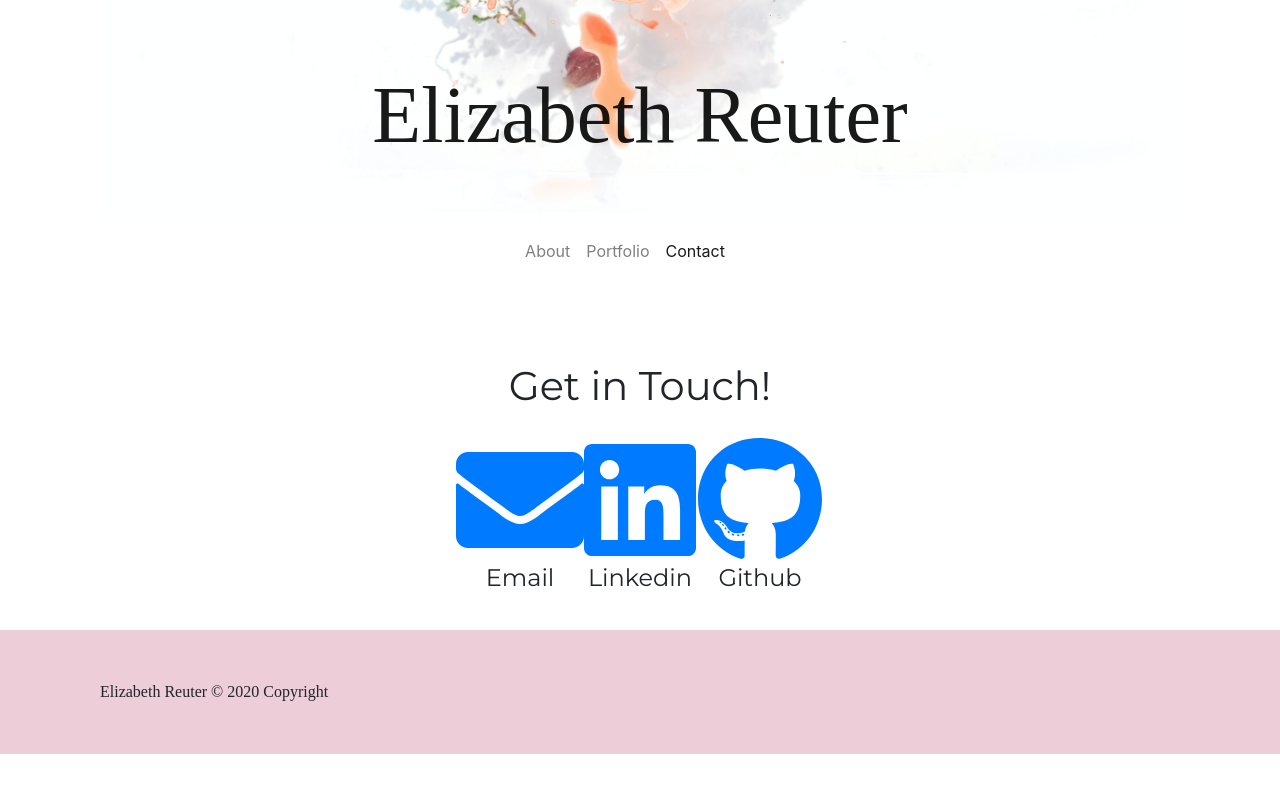
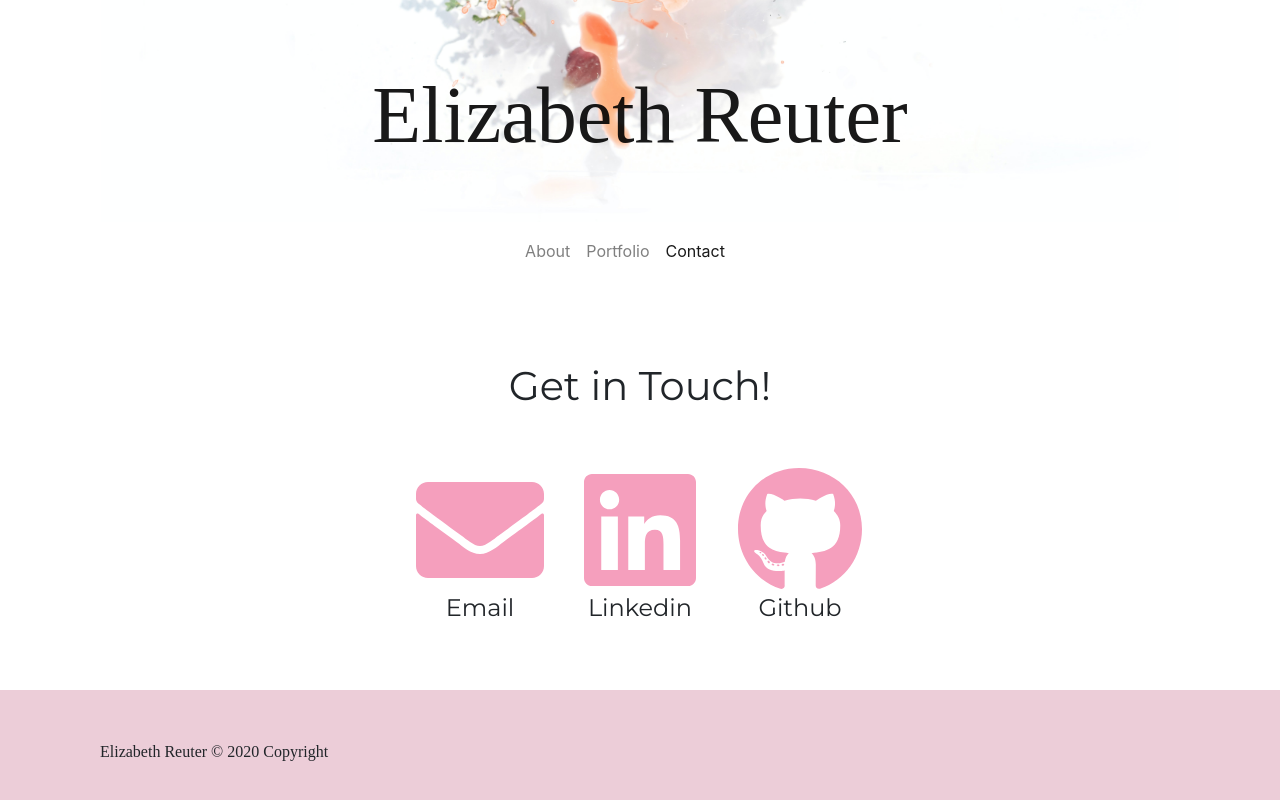
Before and after one commit to ElizabethReuter/React-Portfolio, a React (Create React App) app in the folder client/: page /contact in a window 1280 px wide. Shown: the part 566-1366 px from the top of the page. Before the commit the page ends 1320 px from the top, so only its background shows below. Built offline with nearby package versions, Linux system fonts and the light colour scheme; a web font is replaced by a local one.

Commit message:
contact icons formatted

```diff
--- a/client/src/components/Contact/Contact.js
+++ b/client/src/components/Contact/Contact.js
@@ -12,15 +12,15 @@ const Contact = () => {
       <h1>Get in Touch!</h1>
       </Row>
       <Row className="icons" style={{display: 'flex', justifyContent: 'center'}}>
-        <div className="email">
+        <div className="icons">
             <a href = "mailto: elizabeth.j.reuter@gmail.com" target="_blank"><i class="fa fa-envelope fa-8x" aria-hidden="true"></i></a>
             <h4>Email</h4>
         </div>
-        <div className="linkedin">
+        <div className="icons">
             <a class="grey-text text-lighten-3" href="https://www.linkedin.com/in/elizabeth-reuter-2132411b0/" target="_blank"><i class="fab fa-linkedin fa-8x" href="https://www.linkedin.com/in/elizabeth-reuter-2132411b0/"></i></a>
             <h4>Linkedin</h4>
         </div>
-        <div className="github">
+        <div className="icons">
             <a class="grey-text text-lighten-3" href="https://github.com/ElizabethReuter" target="_blank"><i class="fab fa-github fa-8x" href="https://github.com/ElizabethReuter"></i></a>
             <h4>Github</h4>
         </div>
--- a/client/src/components/Contact/style.css
+++ b/client/src/components/Contact/style.css
@@ -4,11 +4,10 @@
     padding: 20px;
 }
 
-.h1 {
-    text-align: center;
+.icons {
+    padding: 20px;
 }
 
-.icons {
-    padding: 10px;
-
+.fa-8x {
+    color: rgb(245, 159, 189);
 }
```
